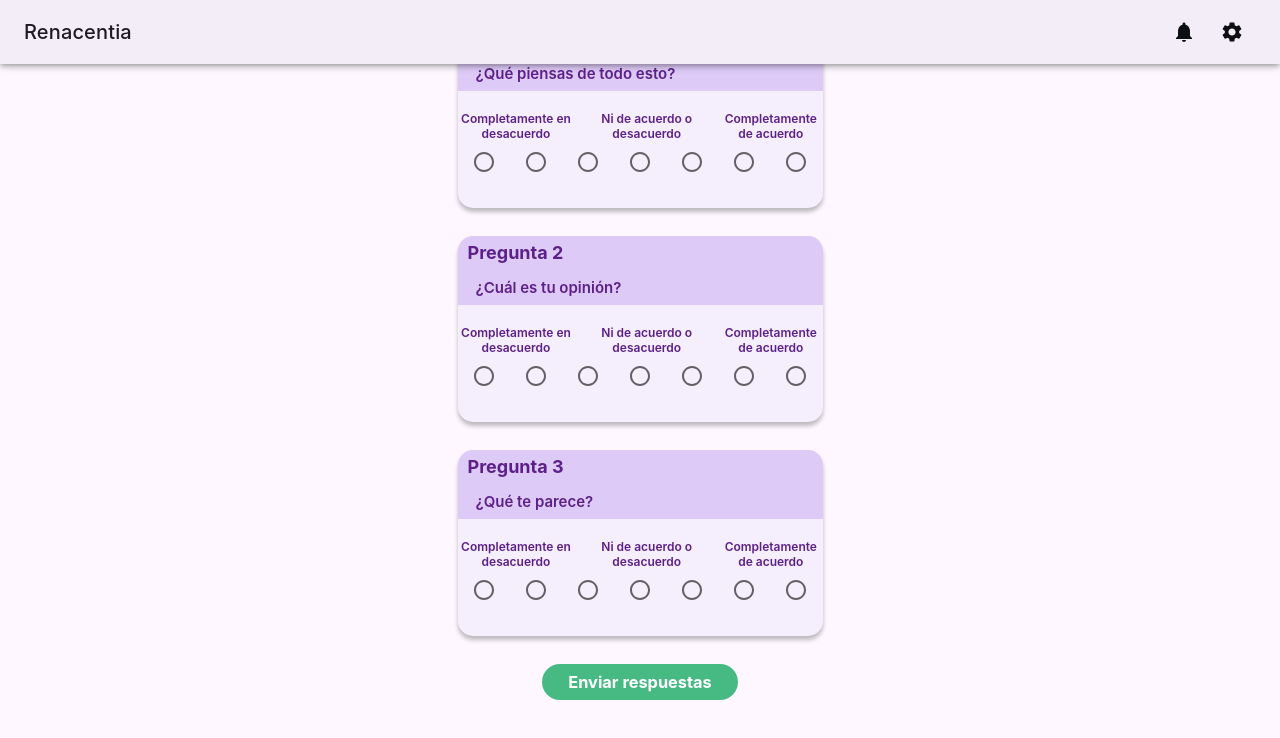
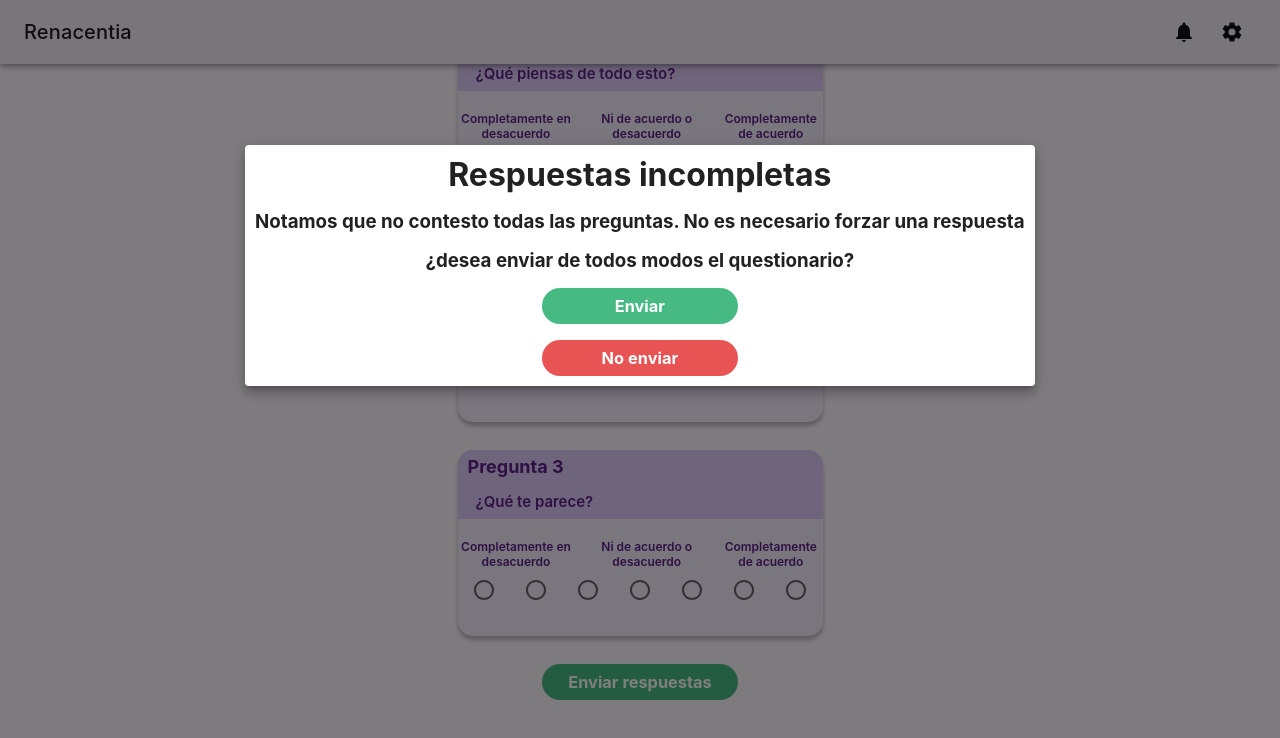
Before and after one commit to GATLA-Meditations/GATLA-Frontend, a Next.js app: page /test in a window 1280 px wide. Both pictures are taken after a click on the button "Enviar respuestas". Shown: the part 270-1008 px from the top of the page. Built offline with nearby package versions, Linux system fonts and the light colour scheme.

Commit message:
falta agregar font y mejorar nombres

```diff
--- a/src/components/QuestionList/index.tsx
+++ b/src/components/QuestionList/index.tsx
@@ -1,6 +1,8 @@
 import React, { useState } from 'react';
 import Button from '@/components/Button';
 import Question from '@/components/Question';
+import TestPopover from '@/components/Test-Popover';
+import style from './style.module.css'
 
 interface Props {
     questions: string[];
@@ -10,17 +12,48 @@ const QuestionsList: React.FC<Props> = ({ questions }) => {
     const [selectedValues, setSelectedValues] = useState<string[]>(
         Array(questions.length).fill('')
     );
+    const [isPopoverOpen, setIsPopoverOpen] = useState(false)
+    const [isOkToSend, setIsOkToSend] = React.useState(false);
 
     const handleSelectChange = (index: number, value: string) => {
         const newSelectedValues = [...selectedValues];
         newSelectedValues[index] = value;
         setSelectedValues(newSelectedValues);
+        setIsOkToSend(false)
     };
 
     const handleSubmit = () => {
-        console.log('Submitted values:', selectedValues);
-        // Here you can send the selected values to your backend or perform any other action
+        if (selectedValues.indexOf('') === -1 || isOkToSend){
+            console.log('Submitted values:', selectedValues);
+            // Here you can send the selected values to your backend or perform any other action
+        }
+        else {
+            setIsPopoverOpen(true)
+            setIsOkToSend(true)
+        }
     };
+
+    function handleCloseOfPopup() {
+        setIsPopoverOpen(false)
+        setIsOkToSend(false)
+    }
+
+    const PopupContent = () => {
+        return (
+            <div className={style.popupContent}>
+                <h1>Respuestas incompletas</h1>
+                <h3>Notamos que no contesto todas las preguntas. No es necesario forzar una respuesta</h3>
+                <h3>¿desea enviar de todos modos el questionario?</h3>
+                <Button variant={'green'} size={'medium'} onClick={handleSubmit}>
+                    <h3>Enviar</h3>
+                </Button>
+                <Button variant={'red'} size={'medium'} onClick={handleCloseOfPopup}>
+                    <h3>No enviar</h3>
+                </Button>
+
+            </div>
+        );
+    }
 
     return (
         <div
@@ -41,6 +74,11 @@ const QuestionsList: React.FC<Props> = ({ questions }) => {
                     questionText={question}
                 />
             ))}
+            <TestPopover
+                open={isPopoverOpen}
+                onClose={handleCloseOfPopup}
+                children={PopupContent()}
+            />
             <Button variant={'green'} size={'medium'} onClick={handleSubmit}>
                 <h3>Enviar respuestas</h3>
             </Button>
@@ -48,4 +86,6 @@ const QuestionsList: React.FC<Props> = ({ questions }) => {
     );
 };
 
+
+
 export default QuestionsList;
--- /dev/null
+++ b/src/components/QuestionList/style.module.css
@@ -0,0 +1,17 @@
+.popupContent{
+    display: flex;
+    flex-direction: column;
+    padding: 10px;
+    gap: 16px;
+    align-content: center;
+    align-items: center;
+    text-align: center;
+}
+
+.popupContent h1 {
+
+}
+
+.popupContent h2 {
+
+}
--- /dev/null
+++ b/src/components/Test-Popover/index.tsx
@@ -0,0 +1,24 @@
+import { Popover } from '@mui/material';
+import React from 'react';
+import style from './style.module.css';
+
+interface TestPopoverProps {
+    open: boolean,
+    children: React.ReactNode,
+    onClose?: () => void
+}
+
+const TestPopover = ({ open, children, onClose }: TestPopoverProps) => {
+    return (
+        <Popover
+            className={style.popover}
+            open={open}
+            children={children}
+            onClose={onClose}
+            anchorOrigin={{ vertical: 'center', horizontal: 'center' }}
+            transformOrigin={{ vertical: 'center', horizontal: 'center' }}
+        />
+    );
+};
+
+export default TestPopover;
--- /dev/null
+++ b/src/components/Test-Popover/style.module.css
@@ -0,0 +1,13 @@
+
+.popover {
+    display: flex;
+    justify-content: center;
+    align-items: center;
+    height: 100vh;
+    width: 100vw;
+    top: 0;
+    left: 0;
+    background: rgba(0, 0, 0, 0.5);
+    z-index: 1300; /* Ensure it overlays other content */
+    position: fixed !important;
+}
```
Also changed, not shown: src/pages/test/style.css (line endings or trailing spaces).
